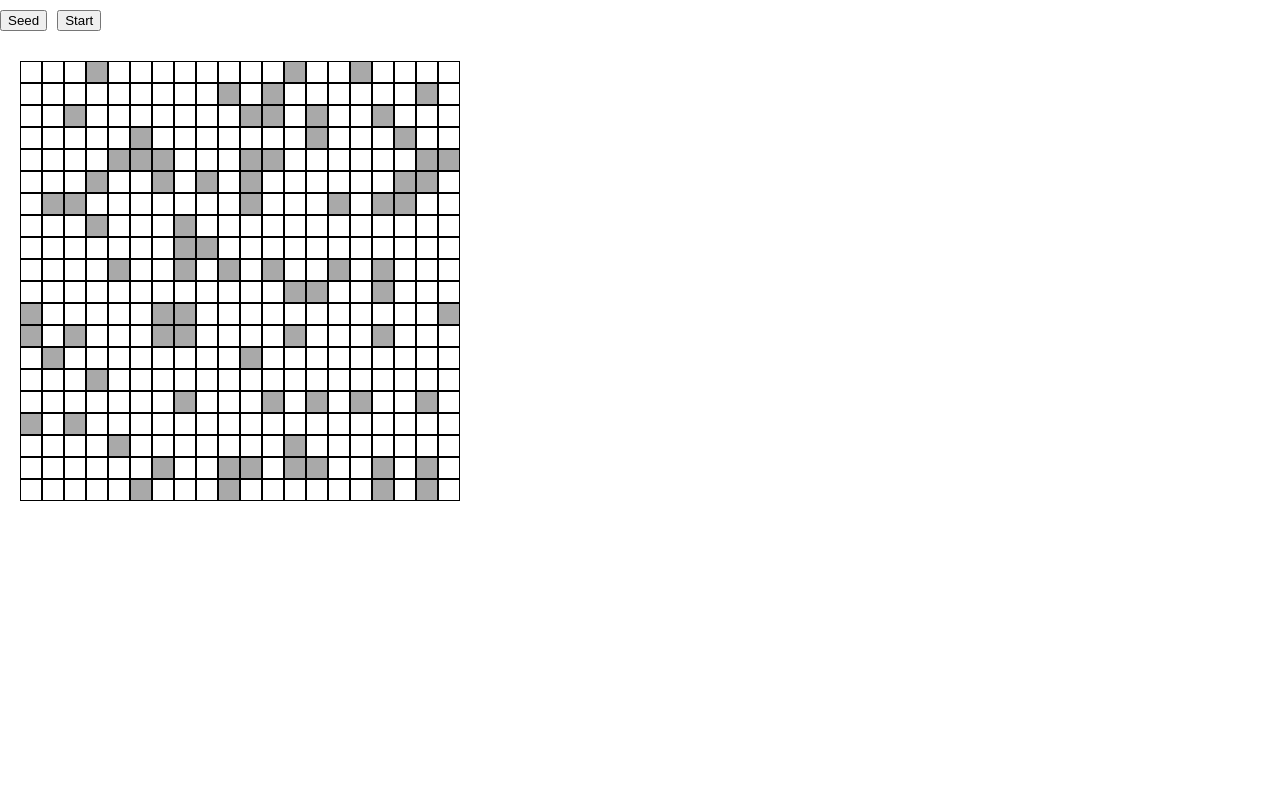
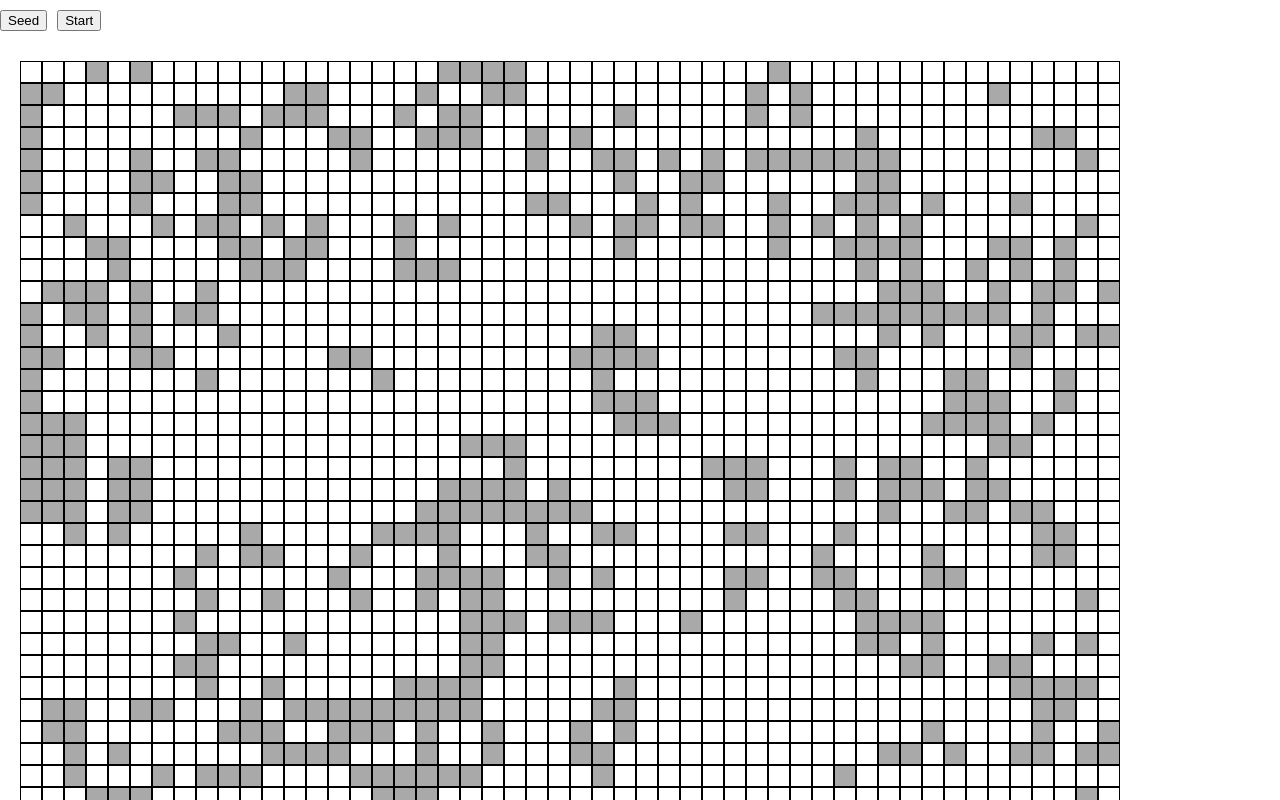
Before and after one commit to jarmbrust/GameOfLife, a React (Create React App) app: page / in a window 1280 px wide. Shown: the top 800 px of the page. Built offline with nearby package versions, Linux system fonts and the light colour scheme.

Commit message:
working needs optimization

```diff
--- a/src/GameOfLife/Generator.jsx
+++ b/src/GameOfLife/Generator.jsx
@@ -10,21 +10,16 @@ import Cell from './Cell';
 
 const Generator = props => {
 
-  // console.log('ptopd', props)
+  const numRows = 50;
+	const numCols = 50;
 
-  const numRows = 20;
-	const numCols = 20;
-
-	const [cellGrid, setCellGrid] = useState([]);
   const [generation, setGeneration] = useState(0);
-
+  const [cellGrid, setCellGrid] = useState([]);
+  const [gridResults, setGridResults] = useState([]);
 
   const findNeighbors = (universe, x, y) => {
     let neighborCount = 0;
     const directions = [[-1, 0], [-1, -1], [1, 0], [1, -1], [0, 1], [1, 1], [-1, 1], [0, -1]];
-
-    // console.log('(universe, x, y)',universe, x, y)
-
 
     directions.map(dir => {
       let newx = x + dir[0];
@@ -32,200 +27,98 @@ const Generator = props => {
       let result = universe[newx] && universe[newy] && universe[newx][newy] ? universe[newx][newy].props.status : 'dead';
       neighborCount = result === 'live' ? neighborCount + 1 : neighborCount;
       return neighborCount;
-    })
+    });
 
     const homeCell = universe[x][y];
-    console.log('homeCell', homeCell, neighborCount);
     if (homeCell) {
       return [homeCell.props.status, neighborCount];
+    } else {
+      return [];
     }
-    //else ??
   };
 
 
-
-  // const [count, setCount] = React.useState(0);
-  // React.useEffect( () => {
-  //   const i_id = setInterval(() => {
-  //     setCount(currCount => currCount+1)
-  //   },3000);
-  //   return () => {
-  //     clearInterval(i_id);
-  //   }
-  // },[]);
-
-  // const advanceGeneration = () => {
-  //   const universe = cellGrid.map(grid => grid.props.children);
-  //   const rows = universe.map((row) => {
-  //     let cell = row.map(c => {
-  //       const neighbors = findNeighbors(universe, c.props.cordx, c.props.cordy);
-  //       return neighbors;
-  //     });
-  //     return cell;
-  //   });
-  //   return rows;
-  // }
-
-  // const addRowCallback = useCallback(() => {
-    const addRow = row => {
-      console.log('row', row)
-      setCellGrid(cellGrid => [...cellGrid, row]);
-      // gridRef.current = cellGrid;
-    }
-    // return addRow;
-  // }, [cellGrid]);
+  const doingStuff = useCallback(() => {
+      const universe = cellGrid.map(grid => grid.props.children);
+      let tempGrid = [];
+      universe.map(row => {
+        let rows = row.map(c => {
+          return findNeighbors(universe, c.props.cordx, c.props.cordy);
+        });
+        tempGrid.push(rows);
+      });
+      return tempGrid;
+  }, [cellGrid]);
 
 
 
-  const advanceGenerationCallback = useCallback(() => {
-    const universe = cellGrid.map(grid => grid.props.children);
-    const rows = universe.map((row) => {
-      let cell = row.map(c => {
-        const neighbors = findNeighbors(universe, c.props.cordx, c.props.cordy);
-        return neighbors;
-      });
-      return cell;
-    });
-    return rows;
-  },[cellGrid]);
-
-
-  const gridRef = useRef([]);
-  gridRef.current = [];
+  const buildGrid = useCallback(() => {
+    let cellRow = [];
+    setCellGrid([]);
+    let testGrid = [];
+    if (generation > 0) { testGrid = doingStuff(); }
+    for (let i = 0; i < numRows; i++) {
+      for (let j = 0; j < numCols; j++) {
+        cellRow.push(
+          <Cell
+            key={[i,j]}
+            status={generation === 0 ? setInitialGrid() : cellStatus(testGrid[i][j])}
+            cordx={i}
+            cordy={j}
+          />
+        );
+      }
+      const row = <div className="row" key={i} >{cellRow}</div>;
+      setCellGrid(cellGrid => [...cellGrid, row])
+      cellRow = [];
+    }
+    console.log('cellGrid >>>>> ', cellGrid)
+    return cellGrid;
+  }, [generation, doingStuff, cellGrid])
 
 
 
   useEffect(() => {
     const test = setInterval(function () {
-      if (generation < 3) {
-        console.log('GENERATION:::', generation);
+      if (generation < 50) {
+        console.log('generation:', generation)
+        setGridResults(buildGrid())
         setGeneration(generation => generation + 1);
-        if (generation === 0) {
-          let cellRow = [];
-          for (let i = 0; i < numRows; i++) {
-            for (let j = 0; j < numCols; j++) {
-              cellRow.push(
-                <Cell
-                  key={[i,j]}
-                  status={setInitialGrid()}
-                  // pendingStatus={cellPendingStatus()}
-                  cordx={i}
-                  cordy={j}
-                />
-              );
-            }
-            addRow(<div className="row" key={i} >{cellRow}</div>, i);
-            cellRow = [];
-          }
-        } else {
-          const gen = advanceGenerationCallback();
-          console.log('gen>>>', gen);
-          let cellRow = [];
-          setCellGrid([]);
-          for (let i = 0; i < numRows; i++) {
-            for (let j = 0; j < numCols; j++) {
-              console.log('<><><><><><> ', cellStatus(gen[i][j]));
-              cellRow.push(
-                <Cell
-                  key={[i,j]}
-                  status={cellStatus(gen[i][j])}
-                  cordx={i}
-                  cordy={j}
-                />
-              );
-            }
-
-            addRow(<div className="row" key={i} >{cellRow}</div>, i);
-            cellRow = [];
-
-          }
-        }
+        console.log('>>>><<<<<',gridResults)
       }
-      // return;
-    }, 2000);
+    }, 1000);
     return () => {
       clearInterval(test);
     }
-  }, [generation, advanceGenerationCallback]);
+  }, [generation, buildGrid, gridResults]);
+
 
 
 
 	const setInitialGrid = () => {
-    return Math.random() < 0.2 ? 'live' : 'dead';
+    return Math.random() < 0.3 ? 'live' : 'dead';
 	};
 
 	const cellStatus = cell=> {
-    // console.log(':::::',cell[0], cell[1]);
-    if (cell[0] === 'alive' && cell[1] < 2) {
+    if (cell[0] === 'live' && cell[1] < 2) {
       return 'dead';
-    } else if (cell[0] === 'alive' && (cell[1] === 2 || cell[1] === 3)) {
-      return 'alive';
-    } else if (cell[0] === 'alive' && cell[1] > 3) {
+    } else if (cell[0] === 'live' && (cell[1] === 2 || cell[1] === 3)) {
+      return 'live';
+    } else if (cell[0] === 'live' && cell[1] > 3) {
       return 'dead';
     } else if (cell[0] === 'dead' && cell[1] === 3) {
-      return 'alive';
+      return 'live';
     } else {
       return cell[0];
     }
   }
 
-
-
-
-
-
-
-
-  // useEffect(() => {
-		// if (generation === 0) {
-		// 	let cellRow = [];
-		// 	for (let i = 0; i < numRows; i++) {
-		// 		for (let j = 0; j < numCols; j++) {
-		// 			cellRow.push(
-		// 				<Cell
-		// 					key={[i,j]}
-		// 					status={setInitialGrid()}
-		// 					// pendingStatus={cellPendingStatus()}
-		// 					cordx={i}
-		// 					cordy={j}
-		// 				/>
-		// 			);
-		// 		}
-		// 		addRow(<div className="row" key={i} >{cellRow}</div>);
-		// 		cellRow = [];
-		// 	}
-    // } else {
-    //   const gen = advanceGeneration();
-
-    //   console.log('gen>>>', gen);
-    //   let cellRow = [];
-    //   setCellGrid([]);
-		// 	for (let i = 0; i < numRows; i++) {
-		// 		for (let j = 0; j < numCols; j++) {
-		// 			cellRow.push(
-		// 				<Cell
-		// 					key={[i,j]}
-		// 					status={cellStatus(gen[i][j])}
-		// 					cordx={i}
-		// 					cordy={j}
-		// 				/>
-		// 			);
-		// 		}
-		// 		addRow(<div className="row" key={i} >{cellRow}</div>);
-		// 		cellRow = [];
-		// 	}
-		// }
-	// }, [generation]);
-
-
-
-  // console.log('cellGrid', cellGrid)
-
   return (
+    <>
       <Grid
-        // cellGen={generation}
-        cellGrid={cellGrid}
+        cellGrid={gridResults}
       />
+    </>
   );
 
 
--- a/src/GameOfLife/Grid.jsx
+++ b/src/GameOfLife/Grid.jsx
@@ -6,11 +6,11 @@ const Grid = props => {
 
   console.log('props.cellGrid', props.cellGrid)
 
-	return (
-		<div className="grid-space">
+	return(
+		<div key={props.cellGrid} className="grid-space">
 			{props.cellGrid}
     </div>
-  );
+	);
 };
 
 export default Grid;
```
